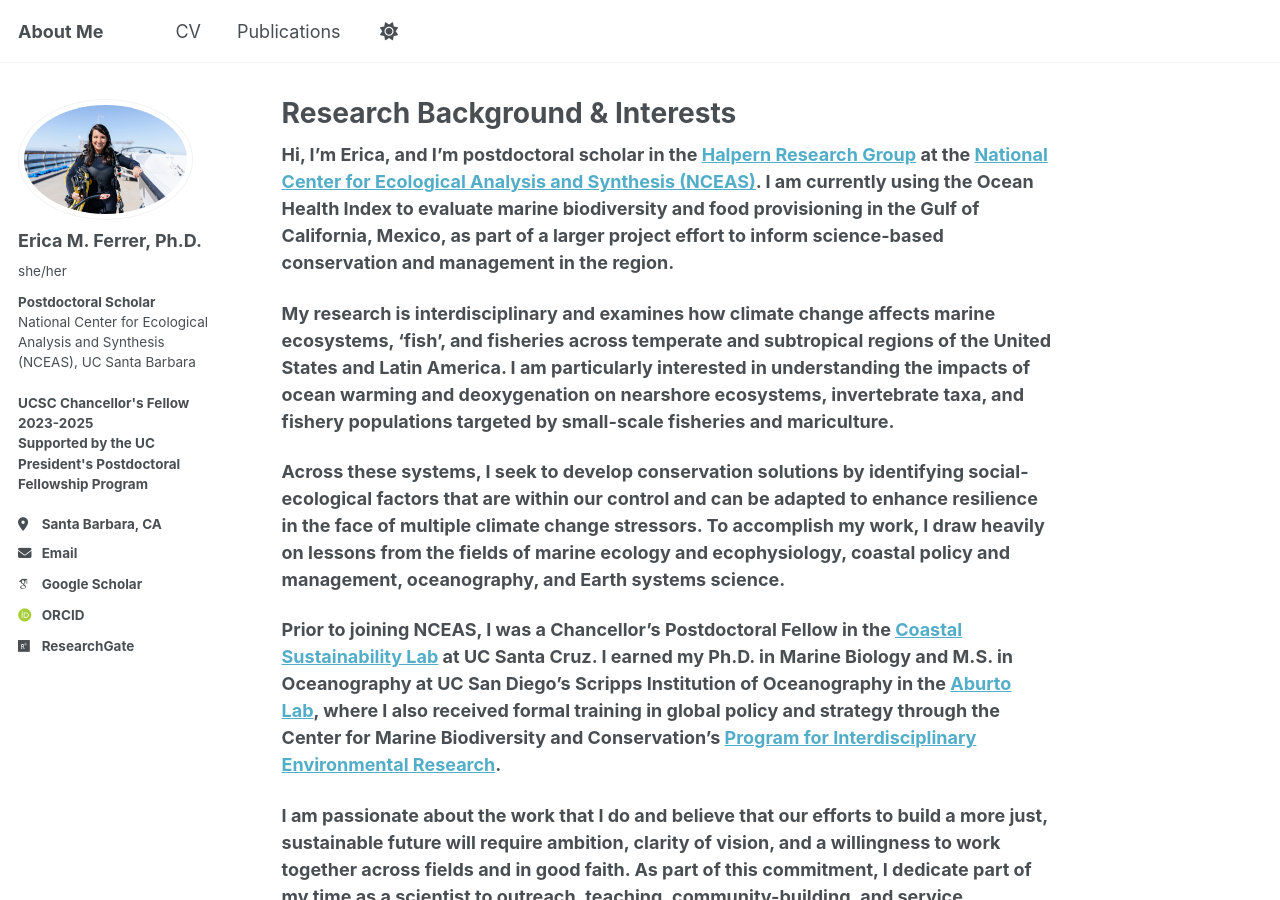
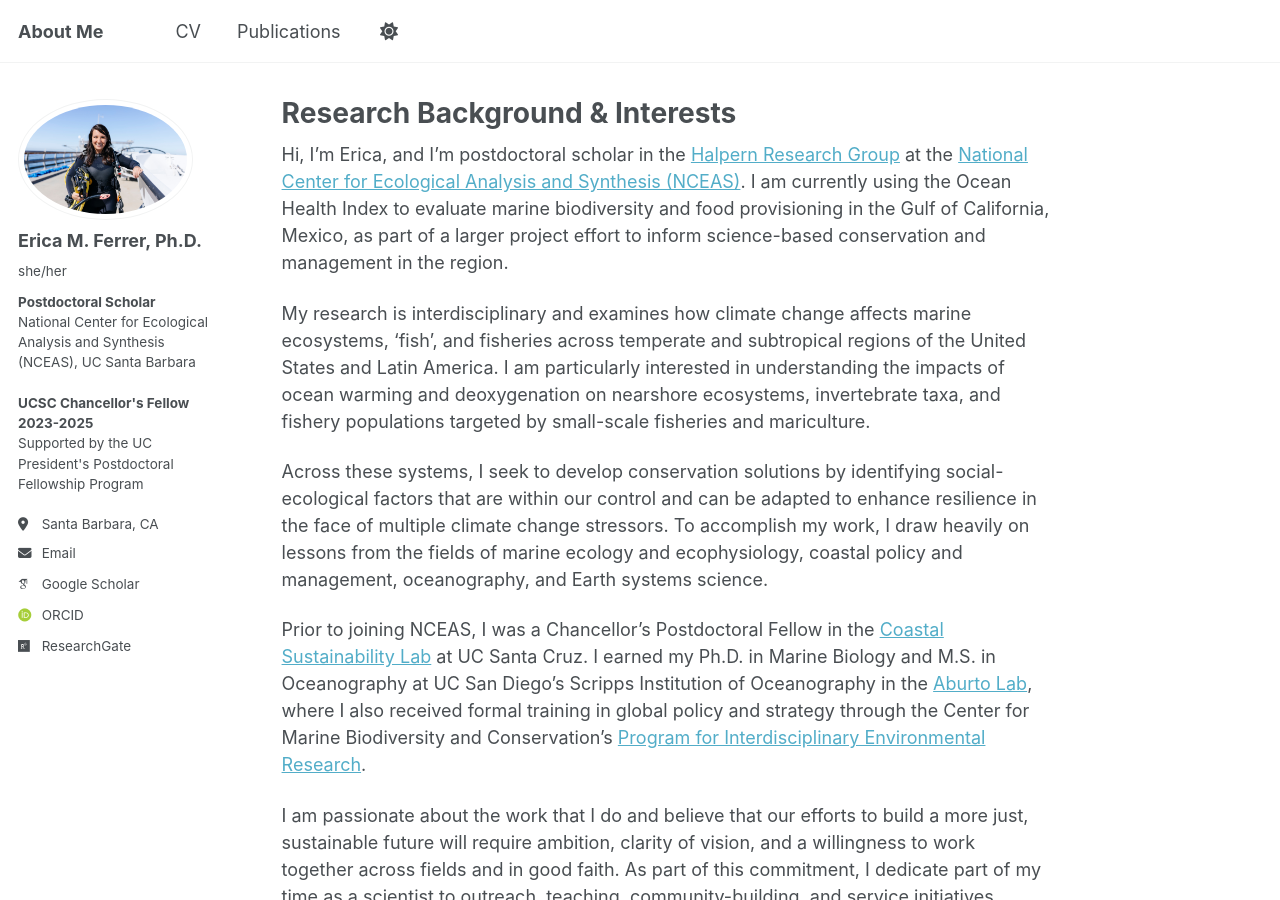
Before and after one commit to emferrer/emferrer.github.io, a Jekyll site: the page built from _pages/about.md, in a window 1280 px wide and 900 px high. Built offline with Jekyll 4.4.1, drawn with Linux system fonts in a browser that asks for light colours; some web fonts are replaced; a script that is not in the unit is left out.

```diff
--- a/_config.yml
+++ b/_config.yml
@@ -24,7 +24,7 @@ author:
   avatar           : "Erica_DIVERsity_Headshot.jpg"
   name             : "<b>Erica M. Ferrer, Ph.D.</b>"
   pronouns         : "she/her"
-  bio              : "<b>Postdoctoral Scholar</b><br>National Center for Ecological Analysis and Synthesis (NCEAS), UC Santa Barbara<br><br><b>UCSC Chancellor's Fellow 2023-2025</br> Supported by the UC President's Postdoctoral Fellowship Program"
+  bio              : "<b>Postdoctoral Scholar</b><br>National Center for Ecological Analysis and Synthesis (NCEAS), UC Santa Barbara<br><br><b>UCSC Chancellor's Fellow 2023-2025</b></br> Supported by the UC President's Postdoctoral Fellowship Program"
   location         : "Santa Barbara, CA"
   employer         : # National Center for Ecological <br> Analysis and Synthesis (NCEAS) <br> at UC Santa Barbara
   uri              : # URL
```
